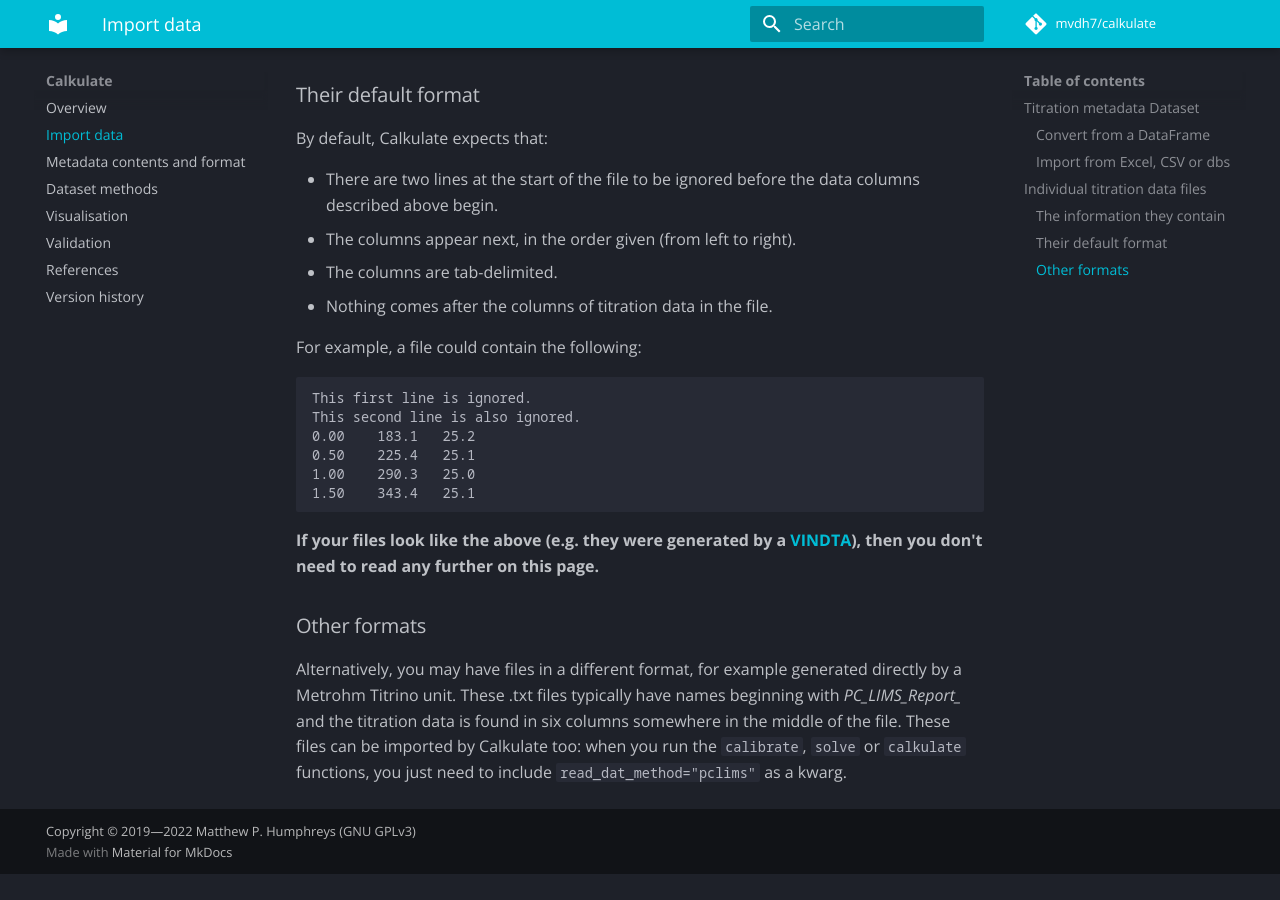
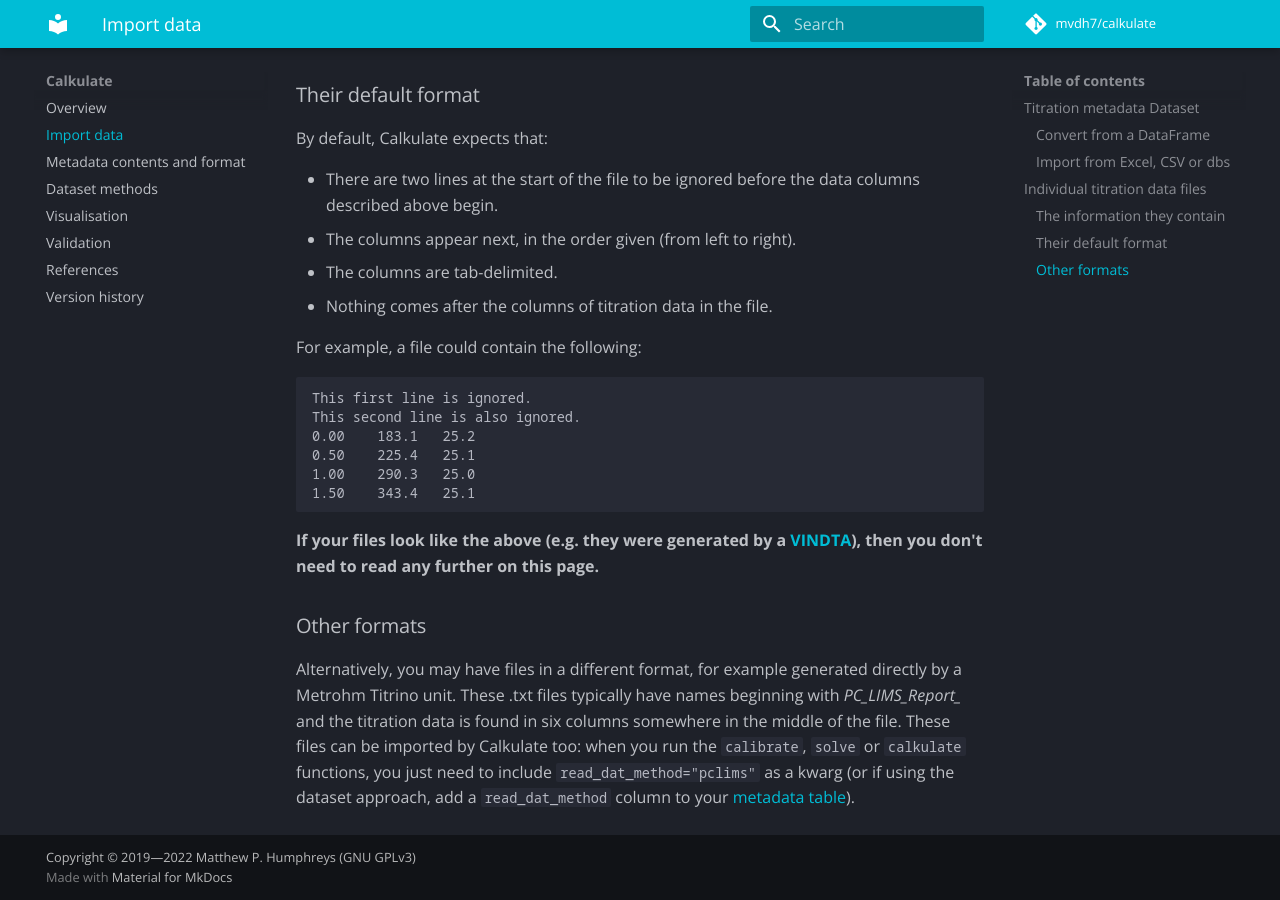
Before and after one commit to mvdh7/calkulate, an MkDocs documentation site: the page built from docs/io.md, in a window 1280 px wide and 900 px high, scrolled down 1616 px. Built offline with MkDocs 1.6.1 and Material for MkDocs 9.7.7, drawn with Linux system fonts in a browser that asks for light colours; comment, search, counter and statistics services are not loaded; before the commit the page ends 2490 px from its top, so only the background shows below that.

```diff
--- a/docs/io.md
+++ b/docs/io.md
@@ -75,4 +75,4 @@
 
 ### Other formats
 
-Alternatively, you may have files in a different format, for example generated directly by a Metrohm Titrino unit.  These .txt files typically have names beginning with *PC_LIMS_Report_* and the titration data is found in six columns somewhere in the middle of the file.  These files can be imported by Calkulate too: when you run the `calibrate`, `solve` or `calkulate` functions, you just need to include `read_dat_method="pclims"` as a kwarg.
+Alternatively, you may have files in a different format, for example generated directly by a Metrohm Titrino unit.  These .txt files typically have names beginning with *PC_LIMS_Report_* and the titration data is found in six columns somewhere in the middle of the file.  These files can be imported by Calkulate too: when you run the `calibrate`, `solve` or `calkulate` functions, you just need to include `read_dat_method="pclims"` as a kwarg (or if using the dataset approach, add a `read_dat_method` column to your [metadata table](../metadata/#optional-columns)).
```
Also changed, not shown: docs/validate.md (+1 -1 lines), docs/versions.md (+1 -1 lines).
